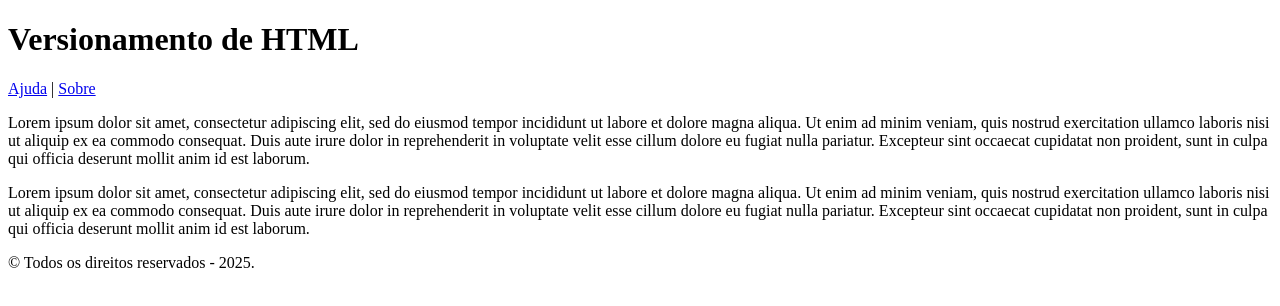
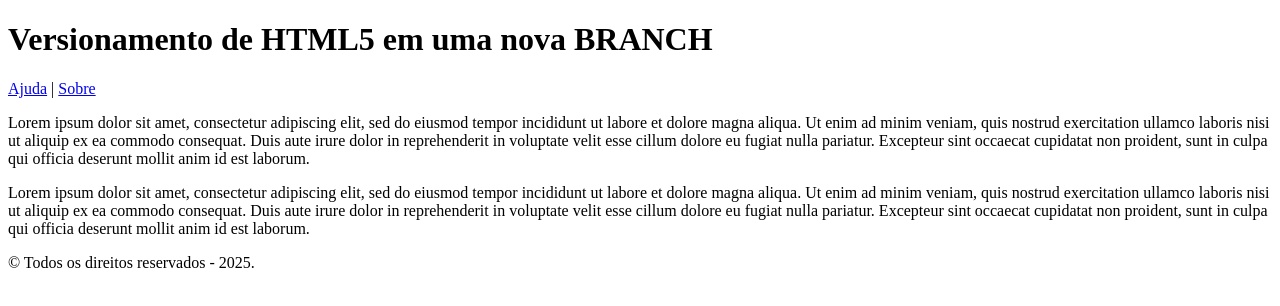
Before and after one commit to marianaaguiar27/front-1TDSPB-aula-01-1sem, a plain HTML site: page index.html in a window 1280 px wide. Drawn offline with Linux system fonts and the light colour scheme.

Commit message:
Título principal alterado.

```diff
--- a/index.html
+++ b/index.html
@@ -21,7 +21,7 @@ Quando um DOCTYPE está ausente ou é inválido, o navegador entra em "quirks mo
 	</head>
 	<body>
 		<header>
-			<h1>Versionamento de HTML</h1>
+			<h1>Versionamento de HTML5 em uma nova BRANCH</h1>
 			<nav>
 				<a href="#">Ajuda</a> |
 				<a href="#">Sobre</a>
```
